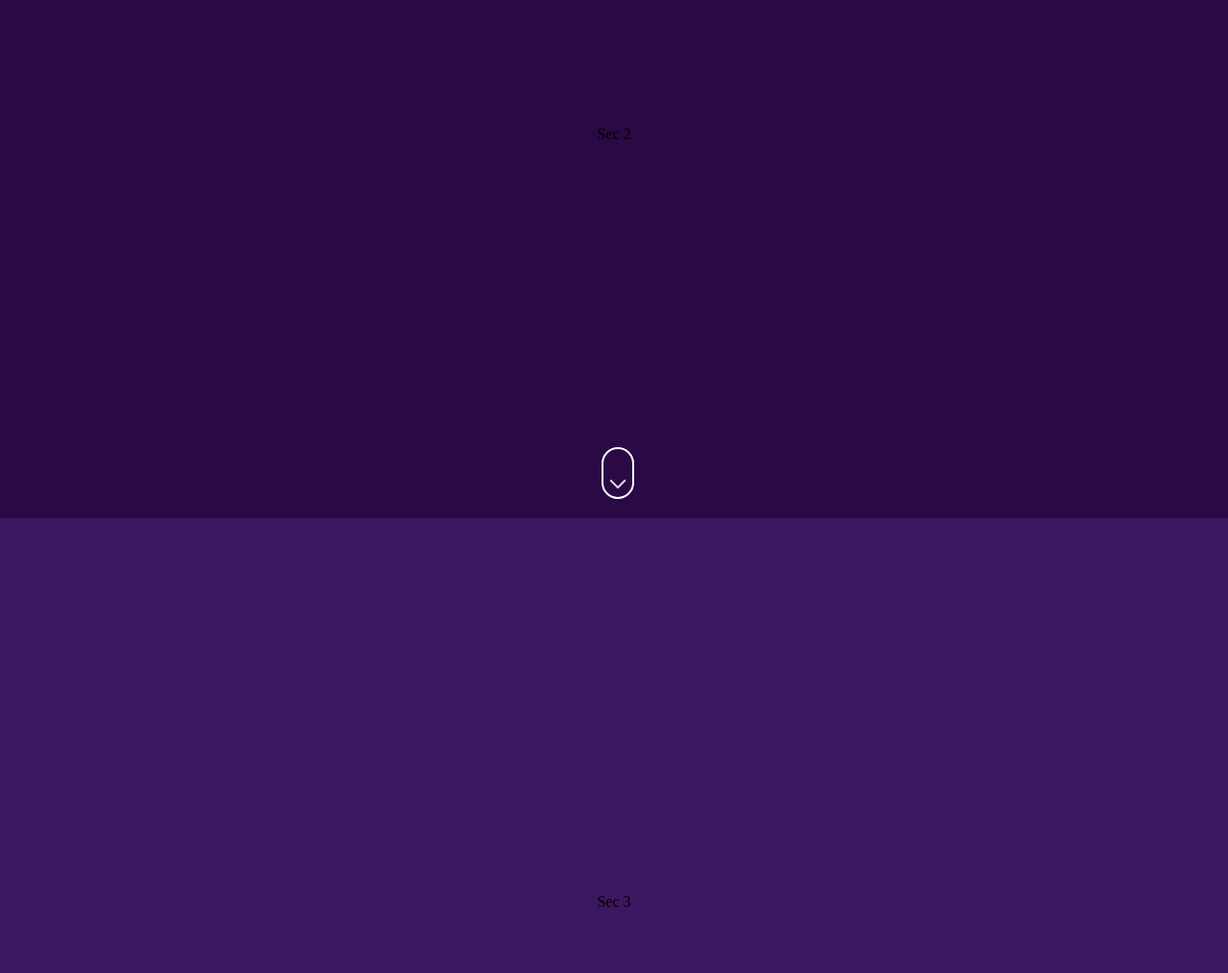
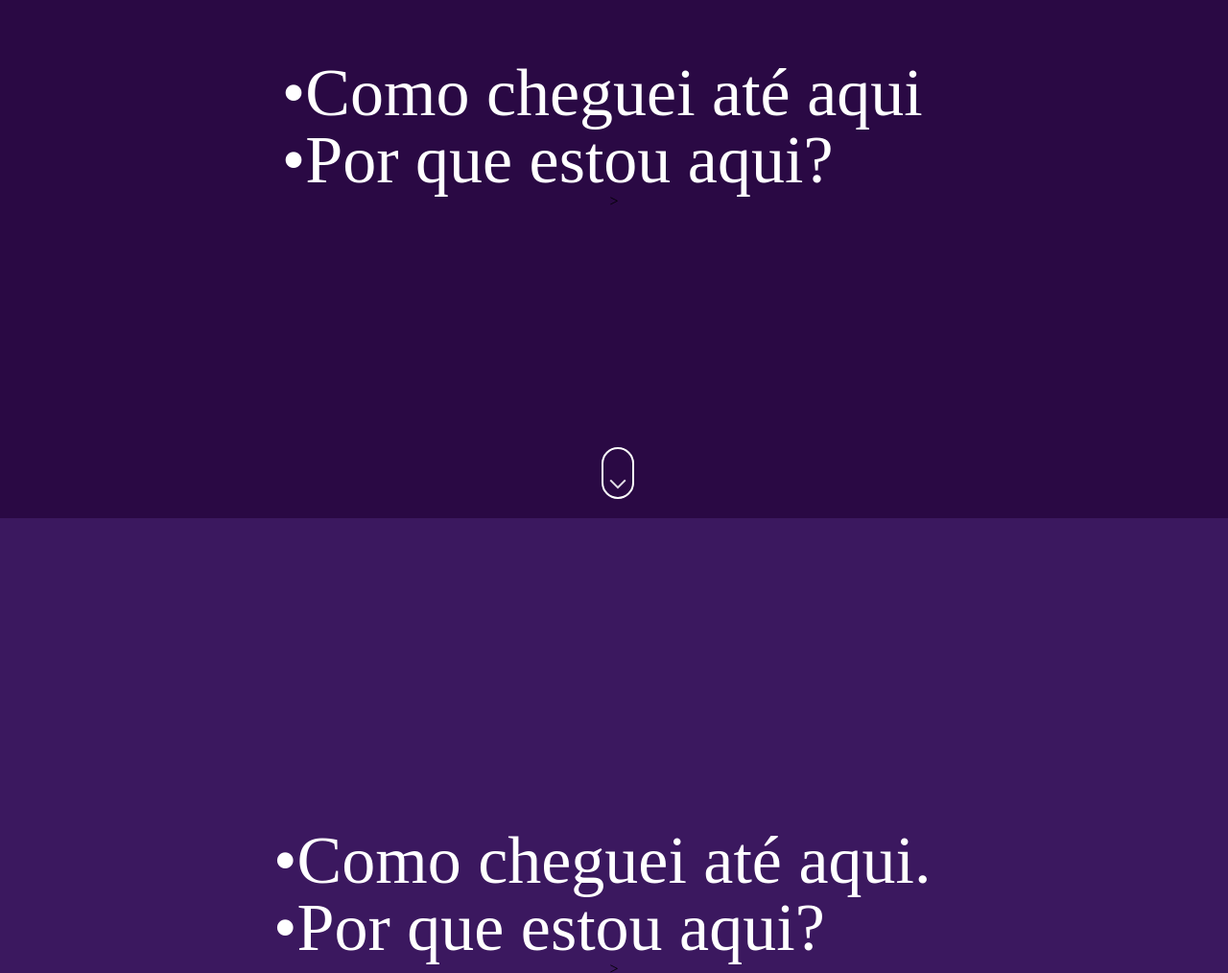
Before and after one commit to NatthanElias/pitch-TF, a plain HTML site: page index.html in a window 1280 px wide. Shown: the part 1060-2074 px from the top of the page at 96% size. Drawn offline with Linux system fonts and the light colour scheme.

Commit message:
add texto e hover text

```diff
--- a/index.css
+++ b/index.css
@@ -26,6 +26,20 @@ section {
     height: 100vh;
     flex-direction: column;
     position: relative;
+}
+.text {
+    font-size: 70px;
+    color: #fff;
+    line-height: -40px;
+    list-style-type: "•";
+}
+#it1:hover {
+    list-style-type: ">";
+    font-size: 75px;
+}
+#it2:hover {
+    list-style-type: ">";
+    font-size: 75px;
 }
 #sec-1 {
     background: linear-gradient(45deg, #2A0944, #3B185F, #A12568, #FEC260);
--- a/index.html
+++ b/index.html
@@ -18,7 +18,10 @@
           </section>
           <section id="sec-2">
             <div class="container">
-                <h1>Sec 2</h1>
+                <ul class="text">
+                    <li id="it1">Como cheguei até aqui</li>
+                    <li id="it2">Por que estou aqui?</li>
+                </ul>>
                 <a href="#sec-3">
                     <div class="scroll-down"></div>
                 </a>
@@ -26,7 +29,10 @@
           </section>
           <section id="sec-3">
             <div class="container">
-                <h1>Sec 3</h1>
+                <ul class="text">
+                    <li>Como cheguei até aqui.</li>
+                    <li>Por que estou aqui?</li>
+                </ul>>
                 <a href="#sec-4">
                     <div class="scroll-down"></div>
                 </a>
```
